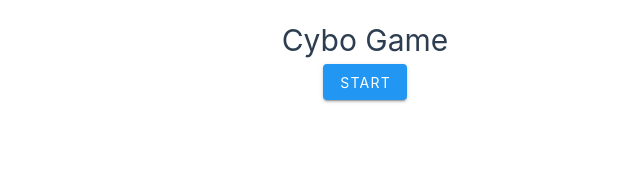
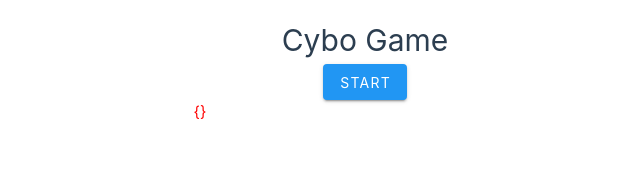
Before and after one commit to GGdang/byboGame-vue3, a Vue app: page /#/ in a window 1280 px wide. Shown: the top 190 px of the page, without its empty margins (275-915 px from the left). Built offline with nearby package versions, Linux system fonts and the light colour scheme.

Commit message:
feat:增加抓取 telegram userInfo

```diff
--- a/index.html
+++ b/index.html
@@ -7,11 +7,11 @@
       name="viewport"
       content="width=device-width, initial-scale=1, maximum-scale=1, user-scalable=no"
     />
-
     <title>Vite App</title>
   </head>
   <body>
     <div id="app"></div>
     <script type="module" src="/src/main.js"></script>
+    <script src="https://telegram.org/js/telegram-web-app.js"></script>
   </body>
 </html>
--- a/src/router/index.js
+++ b/src/router/index.js
@@ -1,4 +1,4 @@
-import { createRouter, createWebHistory, createWebHashHistory } from 'vue-router'
+import { createRouter, createWebHashHistory } from 'vue-router'
 import HomeView from '@/views/home/HomeView.vue'
 import ExampleView from '@/views/example/ExampleView.vue'
 import StartView from '@/views/start/StartView.vue'
--- a/src/views/home/HomeView.vue
+++ b/src/views/home/HomeView.vue
@@ -1,10 +1,19 @@
 <script setup>
+import { onMounted, ref } from 'vue'
 import { useRouter } from 'vue-router'
+const telegramUserInfo = ref({})
 const router = useRouter()
 
 const gotoStartGamePage = () => {
   router.push('/start')
 }
+onMounted(() => {
+  const params = new URLSearchParams(Window?.Telegram?.WebApp?.initData)
+  const userData = Object.fromEntries(params)
+  if (Object.keys(userData).length > 0) {
+    telegramUserInfo.value = JSON.parse(userData.user)
+  }
+})
 </script>
 
 <template>
@@ -13,6 +22,11 @@ const gotoStartGamePage = () => {
     <div class="d-flex flex-column align-center justify-center">
       <v-btn class="bg-blue" @click="gotoStartGamePage"> Start </v-btn>
     </div>
+    <div>
+      <p>
+        {{ telegramUserInfo }}
+      </p>
+    </div>
   </main>
 </template>
 
```
